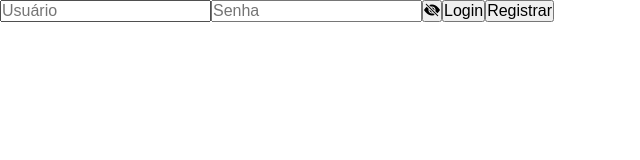
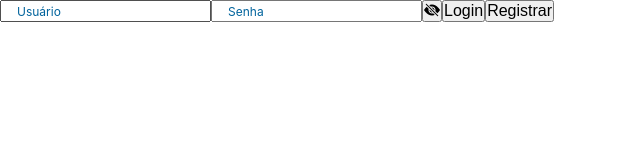
Before and after one commit to Wilian-Pereira-W/Usuario, a React (Create React App) app: page / in a window 1280 px wide. Shown: the top 160 px of the page, without its empty margins (0-640 px from the left). Built offline with nearby package versions, Linux system fonts and the light colour scheme.

Commit message:
feat: implementado os estilos do placeholder

```diff
--- a/src/styles/global.scss
+++ b/src/styles/global.scss
@@ -18,6 +18,14 @@ body, input, textarea, select, button{
   font: 400 1rem sans-serif;
 }
 
+input::placeholder {
+  color: #00639c;
+  padding-left: 15px;
+  font-size: 12px;
+  line-height: 16px;
+  font-family: -apple-system, BlinkMacSystemFont, 'Segoe UI', Roboto, Oxygen, Ubuntu, Cantarell, 'Open Sans', 'Helvetica Neue', sans-serif;
+}
+
 button{
   cursor: pointer;
 }
```
